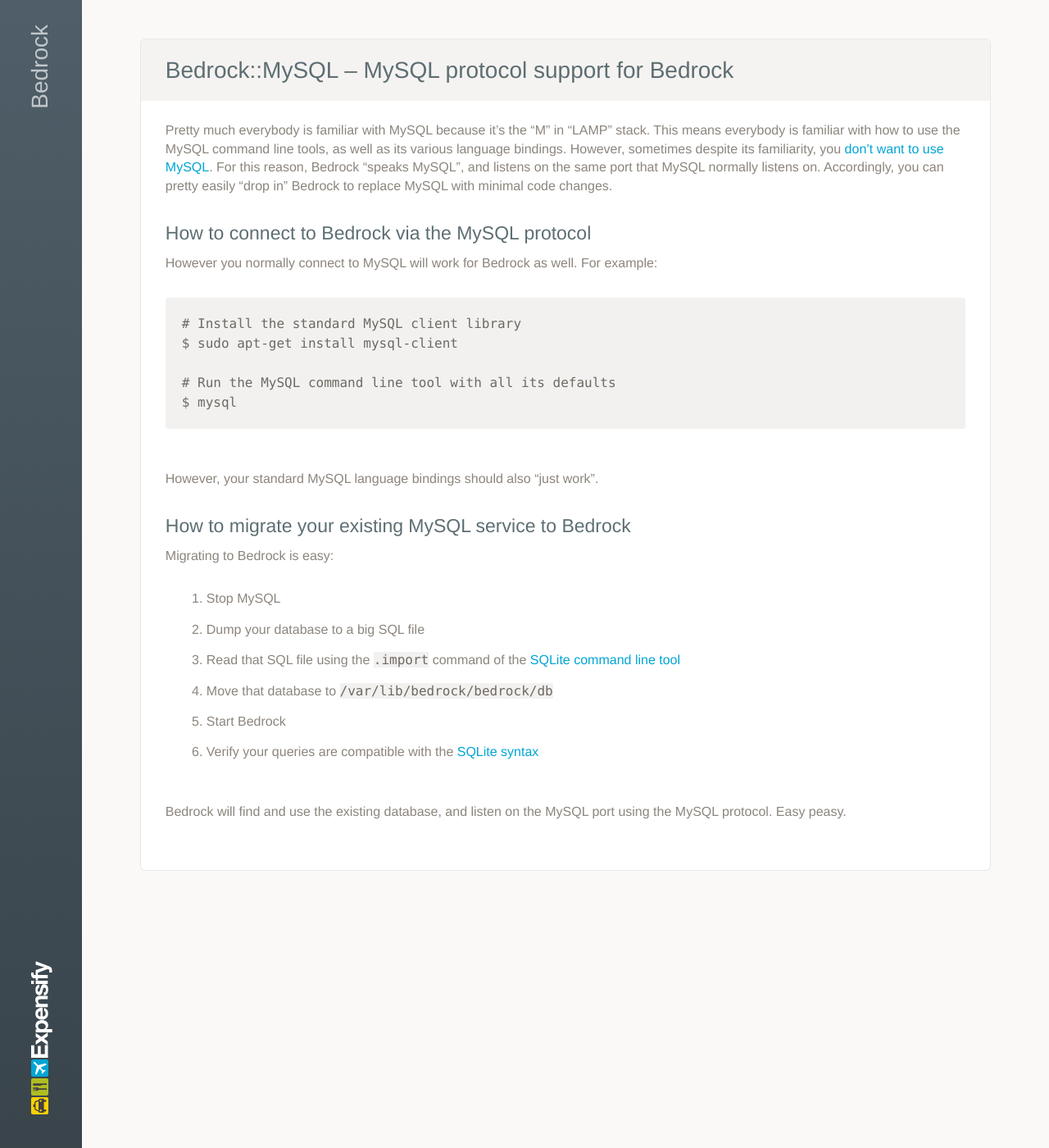
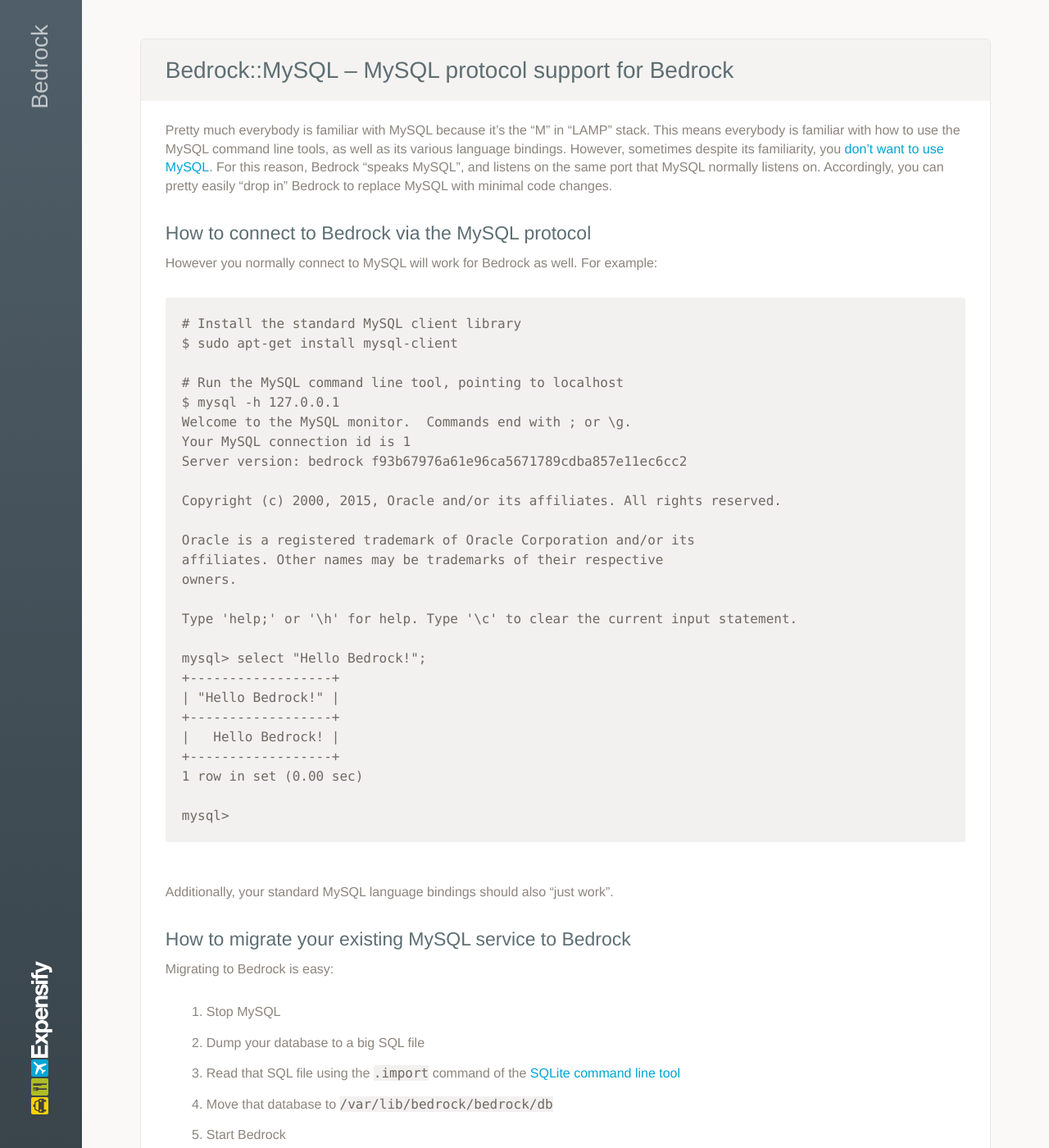
Before and after one commit to Expensify/Bedrock, a Jekyll site: the page built from docs/mysql.md, in a window 1280 px wide and 1400 px high. Shown: the whole window at 82% size. Built offline with Jekyll 4.4.1, drawn with Linux system fonts in a browser that asks for light colours.

Commit message:
Update mysql.md

```diff
--- a/docs/mysql.md
+++ b/docs/mysql.md
@@ -11,10 +11,31 @@
     # Install the standard MySQL client library
     $ sudo apt-get install mysql-client
 
-    # Run the MySQL command line tool with all its defaults
-    $ mysql
+    # Run the MySQL command line tool, pointing to localhost
+    $ mysql -h 127.0.0.1
+    Welcome to the MySQL monitor.  Commands end with ; or \g.
+    Your MySQL connection id is 1
+    Server version: bedrock f93b67976a61e96ca5671789cdba857e11ec6cc2
 
-However, your standard MySQL language bindings should also "just work".
+    Copyright (c) 2000, 2015, Oracle and/or its affiliates. All rights reserved.
+
+    Oracle is a registered trademark of Oracle Corporation and/or its
+    affiliates. Other names may be trademarks of their respective
+    owners.
+
+    Type 'help;' or '\h' for help. Type '\c' to clear the current input statement.
+
+    mysql> select "Hello Bedrock!";
+    +------------------+
+    | "Hello Bedrock!" |
+    +------------------+
+    |   Hello Bedrock! |
+    +------------------+
+    1 row in set (0.00 sec)
+
+    mysql>
+
+Additionally, your standard MySQL language bindings should also "just work".
 
 ## How to migrate your existing MySQL service to Bedrock
 Migrating to Bedrock is easy:
```
